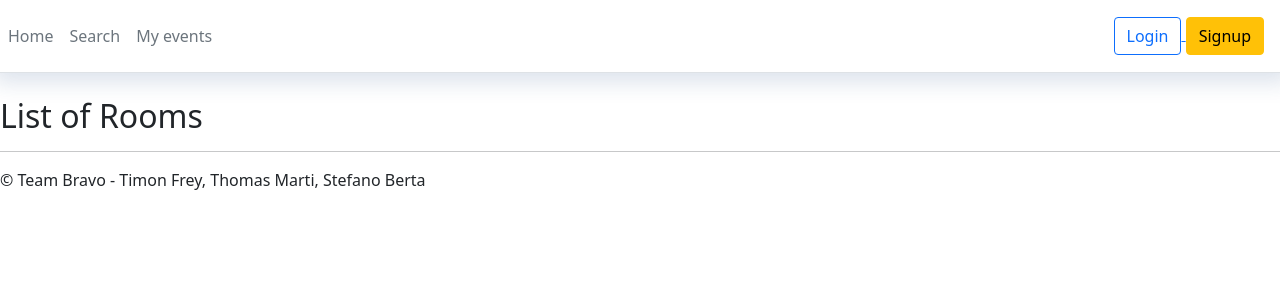
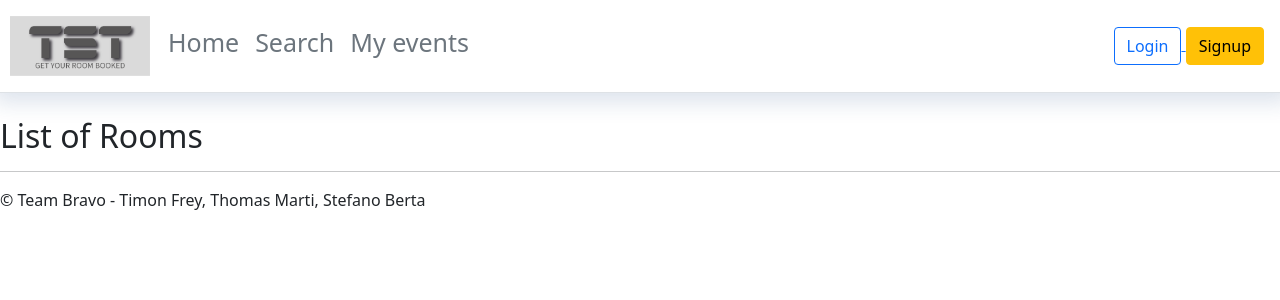
Before and after one commit to Timon-3/project-bravo, a Django app: page / in a window 1280 px wide. Shown: the top 300 px of the page. Run offline with Django 4.2, Linux system fonts and the light colour scheme; data that the repository does not hold is empty; some libraries are stand-ins or nearby versions.

Commit message:
img and logo upgrade

```diff
--- a/tst_room_booking/home/templates/home/home.html
+++ b/tst_room_booking/home/templates/home/home.html
@@ -15,13 +15,13 @@ Home
                         <td><a href="{% url 'room' room.id %}">{{ room.name }}</a></td>
                     </tr>
                     <tr>
-                        <td><img src="media/persons.png" style="width: 50px;"> {{ room.capacity }}</td>
+                        <td><img src="media/person.png" style="width: 30px; border-radius: 50%;"> {{ room.capacity }}</td>
                     </tr>
                     <tr>
                         <td>{{ room.description }}</td>
                     </tr>
                     <tr>
-                        <td><img src="media/quack.png" class="img-fluid" alt="Responsive image" style="border-radius: 25px;"></td>
+                        <td><img src="media/31009.jpg" class="img-fluid" alt="Responsive image" style="border-radius: 25px;"></td>
                     </tr>
                 </table>
             {% endfor %}
--- a/tst_room_booking/home/templates/home/layout.html
+++ b/tst_room_booking/home/templates/home/layout.html
@@ -18,11 +18,12 @@
 
         <header class="d-flex flex-wrap align-items-center justify-content-center justify-content-md-between py-3 mb-4 border-bottom"
                 style="box-shadow: 2px 2px 20px 0.5rem rgb(34 74 134 / 15%);">
-            <ul class="nav col-12 col-md-auto mb-2 justify-content-center mb-md-0 text-bg-dark">
+            <div class="nav col-12 col-md-auto mb-2 justify-content-center mb-md-0 text-bg-dark" style="margin-left: 10px; font-size: 25px;">
+                <img src="media/logo.png" style="width: 140px; margin-right: 10px;">
                 <a href="{% url 'home' %}" class="nav-link px-2 link-secondary">Home</a>
                 <a href="{% url 'search' %}" class="nav-link px-2 link-secondary">Search</a>
                 <a href="{% url 'secured' %}" class="nav-link px-2 link-secondary">My events</a>
-            </ul>
+            </div>
 
             <div class="col-md-3 text-end">
                 {% if user.is_authenticated %}
```
Also changed, not shown: tst_room_booking/media/logo.png (added), tst_room_booking/media/person.png (renamed from tst_room_booking/media/persons.png), 3 other files.
